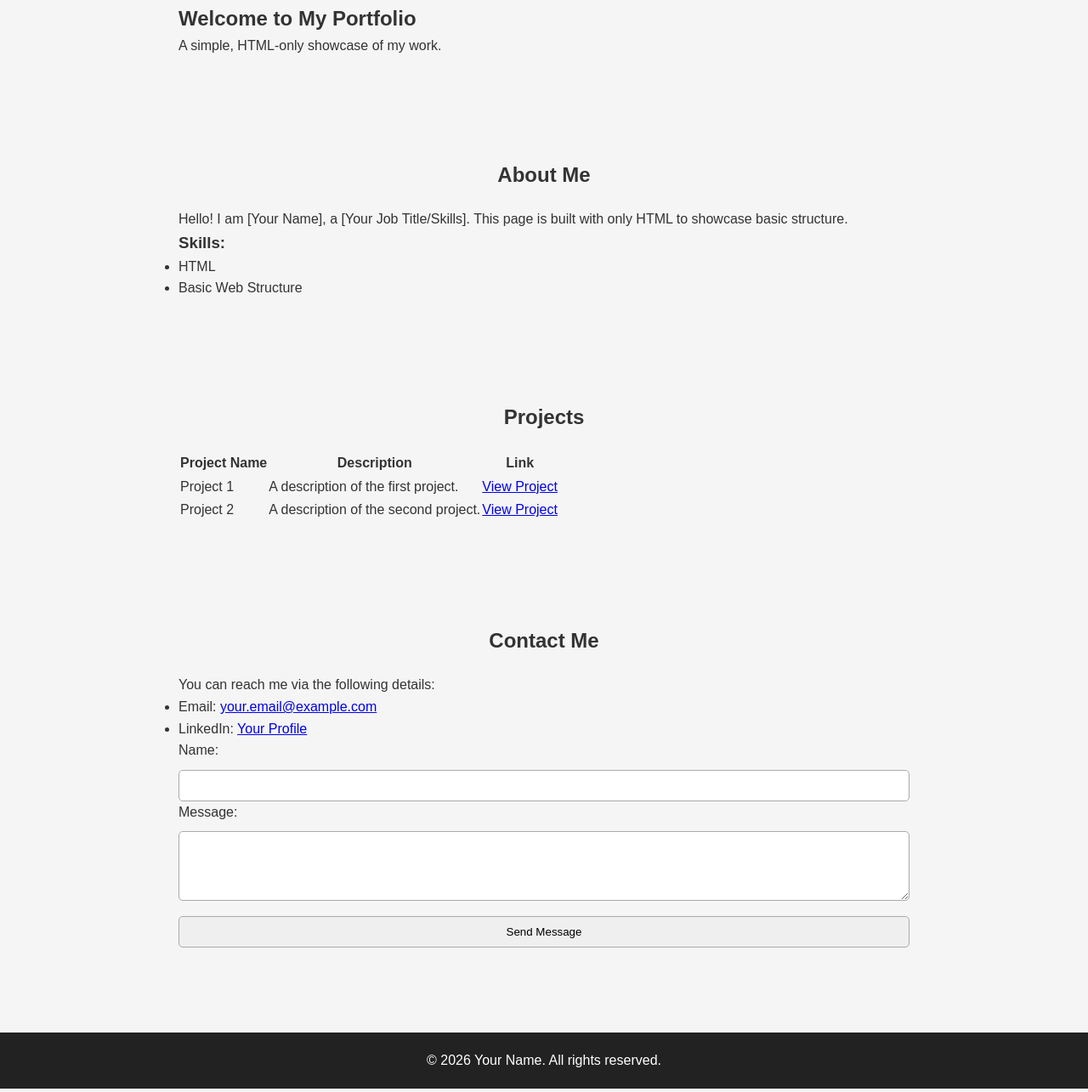
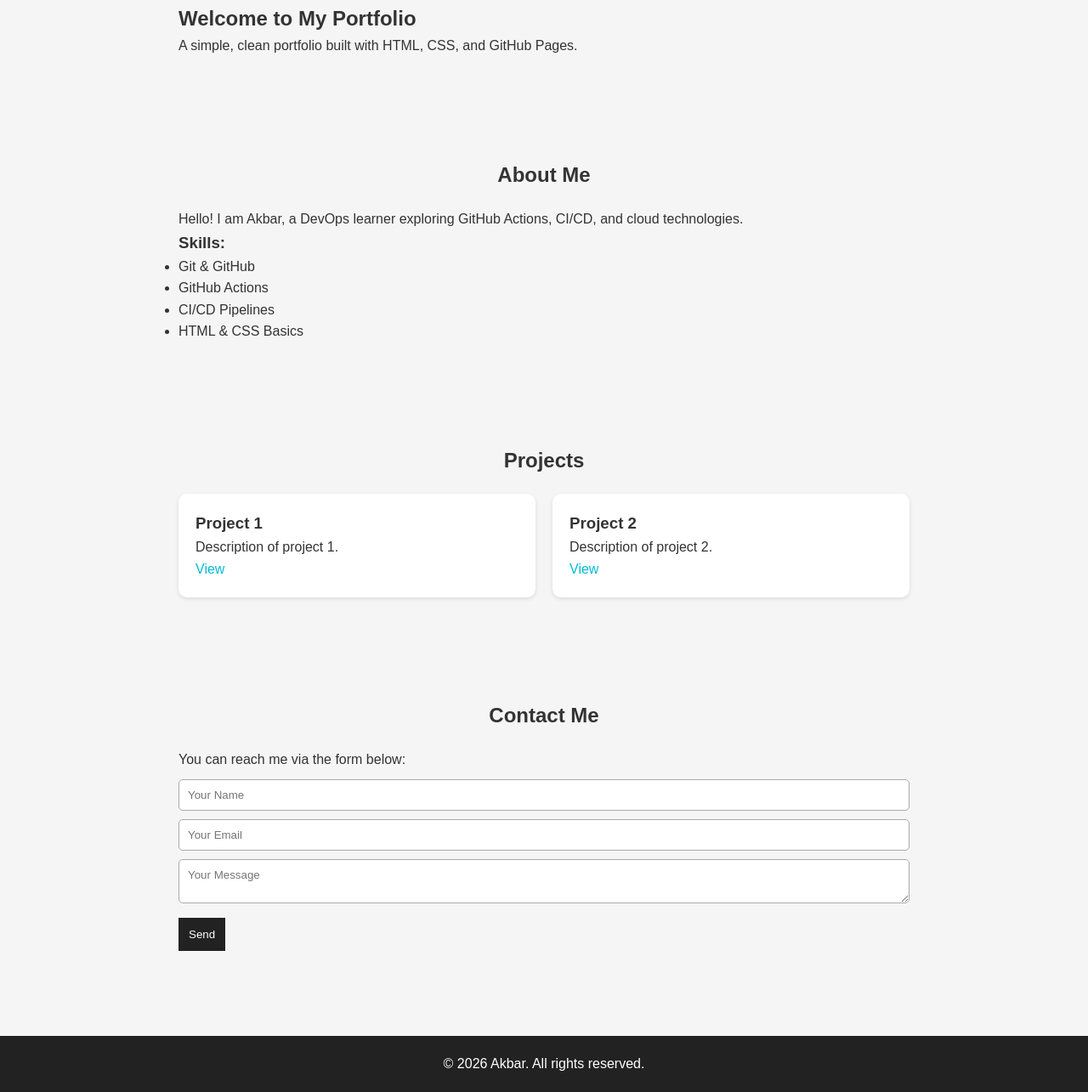
Before and after one commit to Akbar324/github-zero-to-hero, a plain HTML site: page index.html in a window 1280 px wide. Shown: the part 676-1961 px from the top of the page at 85% size. Drawn offline with Linux system fonts and the light colour scheme.

Commit message:
Add clean + modern portfolio design 2

```diff
--- a/index.html
+++ b/index.html
@@ -3,95 +3,86 @@
 <head>
     <meta charset="UTF-8">
     <meta name="viewport" content="width=device-width, initial-scale=1.0">
-    <title>Your Name - Portfolio</title>
+    <title>Akbar - Portfolio</title>
+
+    <!-- Link CSS -->
     <link rel="stylesheet" href="style.css">
 </head>
 <body>
-<header class="hero">
-    <h1>Hi, I'm Akbar</h1>
-    <p>DevOps Learner • Cloud Enthusiast • GitHub Actions Explorer</p>
-    <a href="#projects" class="btn">View My Work</a>
-</header>
-    <!-- Navigation Section -->
+
+    <!-- Hero Section -->
+    <header class="hero">
+        <h1>Hi, I'm Akbar</h1>
+        <p>DevOps Learner • Cloud Enthusiast • GitHub Actions Explorer</p>
+        <a href="#projects" class="btn">View My Work</a>
+    </header>
+
+    <!-- Navigation -->
     <nav>
         <ul>
             <li><a href="#home">Home</a></li>
             <li><a href="#about">About</a></li>
             <li><a href="#projects">Projects</a></li>
             <li><a href="#contact">Contact</a></li>
-            <button id="darkToggle">🌙</button>
-            <script src="script.js"></script>
         </ul>
     </nav>
 
     <!-- Home Section -->
     <section id="home">
         <h1>Welcome to My Portfolio</h1>
-        <p>A simple, HTML-only showcase of my work.</p>
+        <p>A simple, clean portfolio built with HTML, CSS, and GitHub Pages.</p>
     </section>
 
     <!-- About Section -->
     <section id="about">
         <h2>About Me</h2>
         <p>
-            Hello! I am [Your Name], a [Your Job Title/Skills].
-            This page is built with only HTML to showcase basic structure.
+            Hello! I am Akbar, a DevOps learner exploring GitHub Actions, CI/CD, and cloud technologies.
         </p>
         <h3>Skills:</h3>
         <ul>
-            <li>HTML</li>
-            <li>Basic Web Structure</li>
+            <li>Git & GitHub</li>
+            <li>GitHub Actions</li>
+            <li>CI/CD Pipelines</li>
+            <li>HTML & CSS Basics</li>
         </ul>
     </section>
 
     <!-- Projects Section -->
     <section id="projects">
         <h2>Projects</h2>
-        <table>
-            <thead>
-                <tr>
-                    <th>Project Name</th>
-                    <th>Description</th>
-                    <th>Link</th>
-                </tr>
-            </thead>
-            <tbody>
-                <tr>
-                    <td>Project 1</td>
-                    <td>A description of the first project.</td>
-                    <td><a href="http://example.com">View Project</a></td>
-                </tr>
-                <tr>
-                    <td>Project 2</td>
-                    <td>A description of the second project.</td>
-                    <td><a href="http://example.com">View Project</a></td>
-                </tr>
-            </tbody>
-        </table>
+
+        <div class="project-grid">
+            <div class="card">
+                <h3>Project 1</h3>
+                <p>Description of project 1.</p>
+                <a href="#">View</a>
+            </div>
+
+            <div class="card">
+                <h3>Project 2</h3>
+                <p>Description of project 2.</p>
+                <a href="#">View</a>
+            </div>
+        </div>
     </section>
 
     <!-- Contact Section -->
     <section id="contact">
         <h2>Contact Me</h2>
-        <p>You can reach me via the following details:</p>
-        <ul>
-            <li>Email: <a href="mailto:your.email@example.com">your.email@example.com</a></li>
-            <li>LinkedIn: <a href="http://linkedin.com">Your Profile</a></li>
-        </ul>
-        <form action="#" method="post">
-            <label for="name">Name:</label>
-            <input type="text" id="name" name="name">
-            <br>
-            <label for="message">Message:</label>
-            <textarea id="message" name="message" rows="4"></textarea>
-            <br>
-            <input type="submit" value="Send Message">
+        <p>You can reach me via the form below:</p>
+
+        <form action="https://formspree.io/f/your-id" method="POST">
+            <input type="text" name="name" placeholder="Your Name">
+            <input type="email" name="_replyto" placeholder="Your Email">
+            <textarea name="message" placeholder="Your Message"></textarea>
+            <button type="submit">Send</button>
         </form>
     </section>
 
-    <!-- Footer Section -->
+    <!-- Footer -->
     <footer>
-        <p>&copy; 2026 Your Name. All rights reserved.</p>
+        <p>&copy; 2026 Akbar. All rights reserved.</p>
     </footer>
 
 </body>
```
Also changed, not shown: .github/workflows/index.html (deleted).
